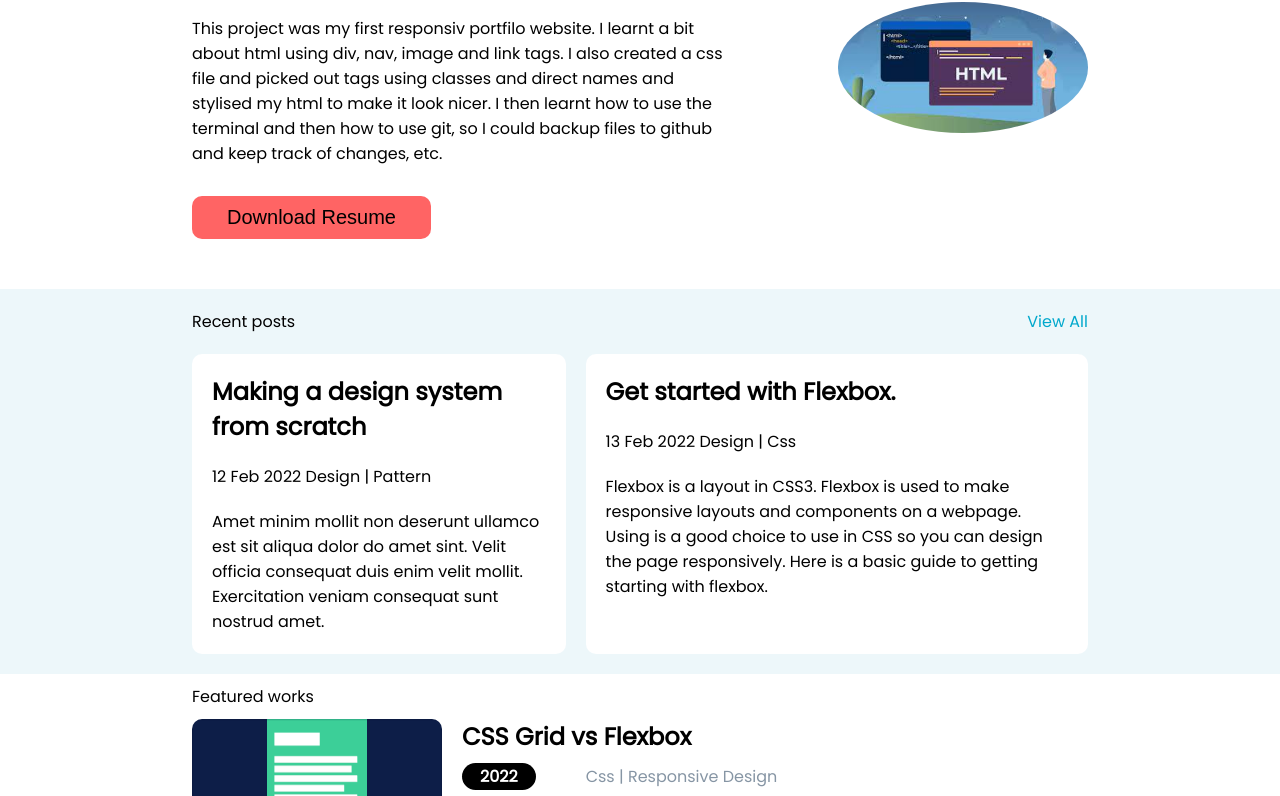
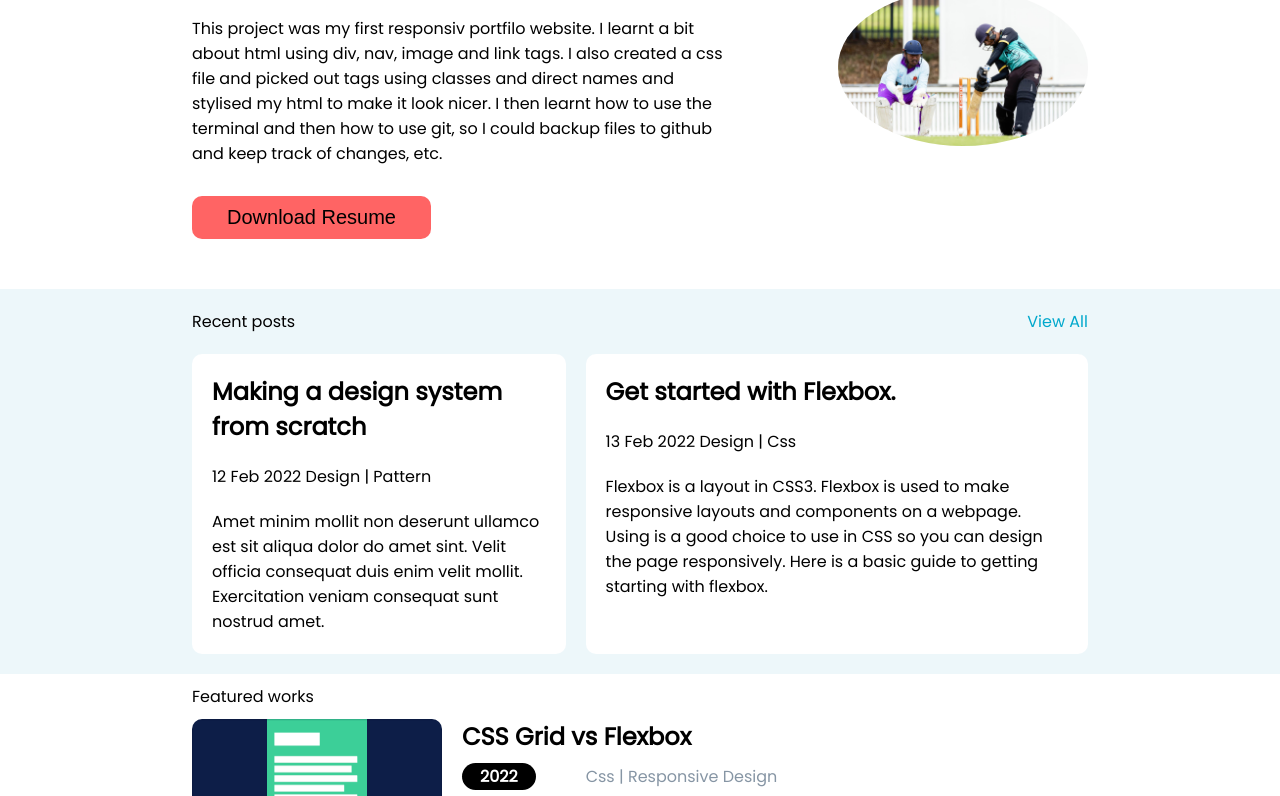
Before and after one commit to BhuwanDeveloper/BhuwanDeveloper.github.io, a plain HTML site: page index.html in a window 1280 px wide. Shown: the part 202-998 px from the top of the page. Drawn offline with nearby package versions, Linux system fonts and the light colour scheme.

Commit message:
update image

```diff
--- a/index.html
+++ b/index.html
@@ -31,8 +31,8 @@
         <div class="section1">
           <div class="head-img">
             <img
-              src="./img/1.jpg"
-              alt=""
+              src="./IMG_7484.JPG"
+              alt="Bhuwan"
             />
           </div>
           <div class="img-article">
```
